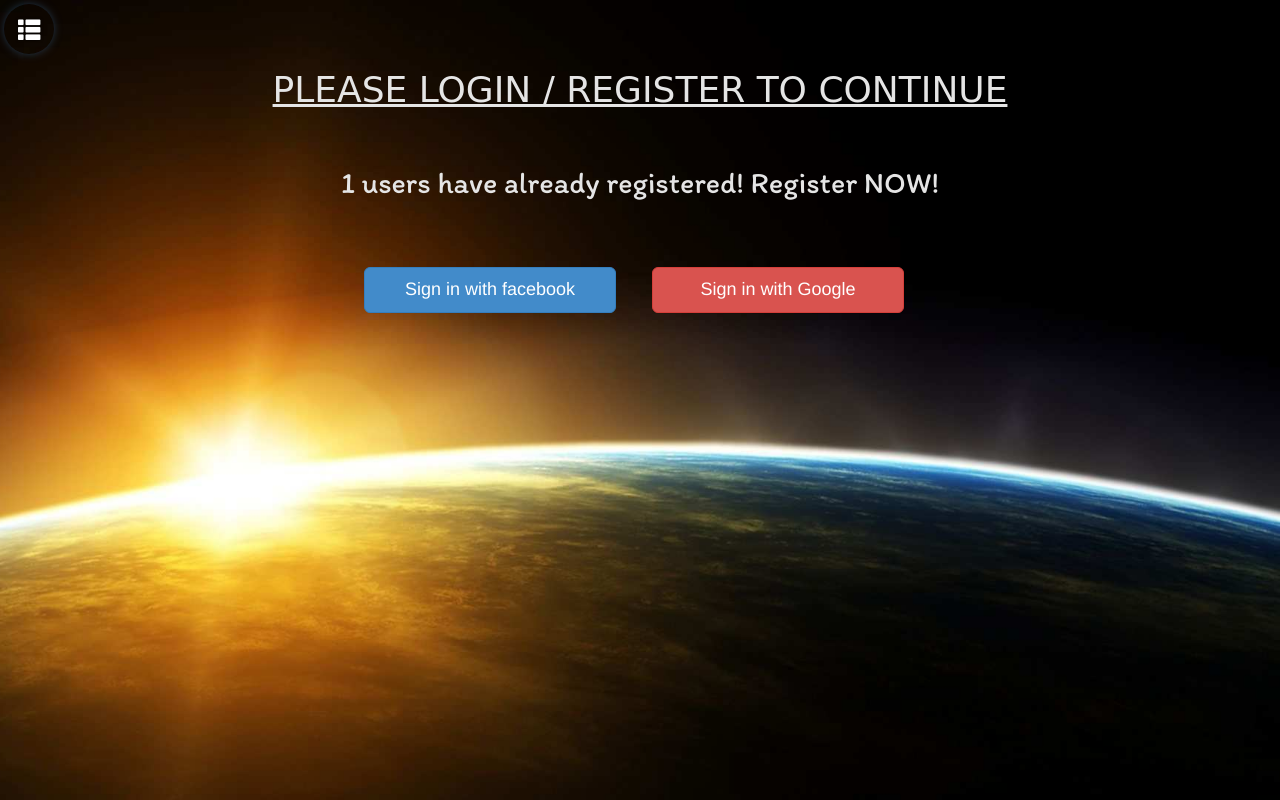
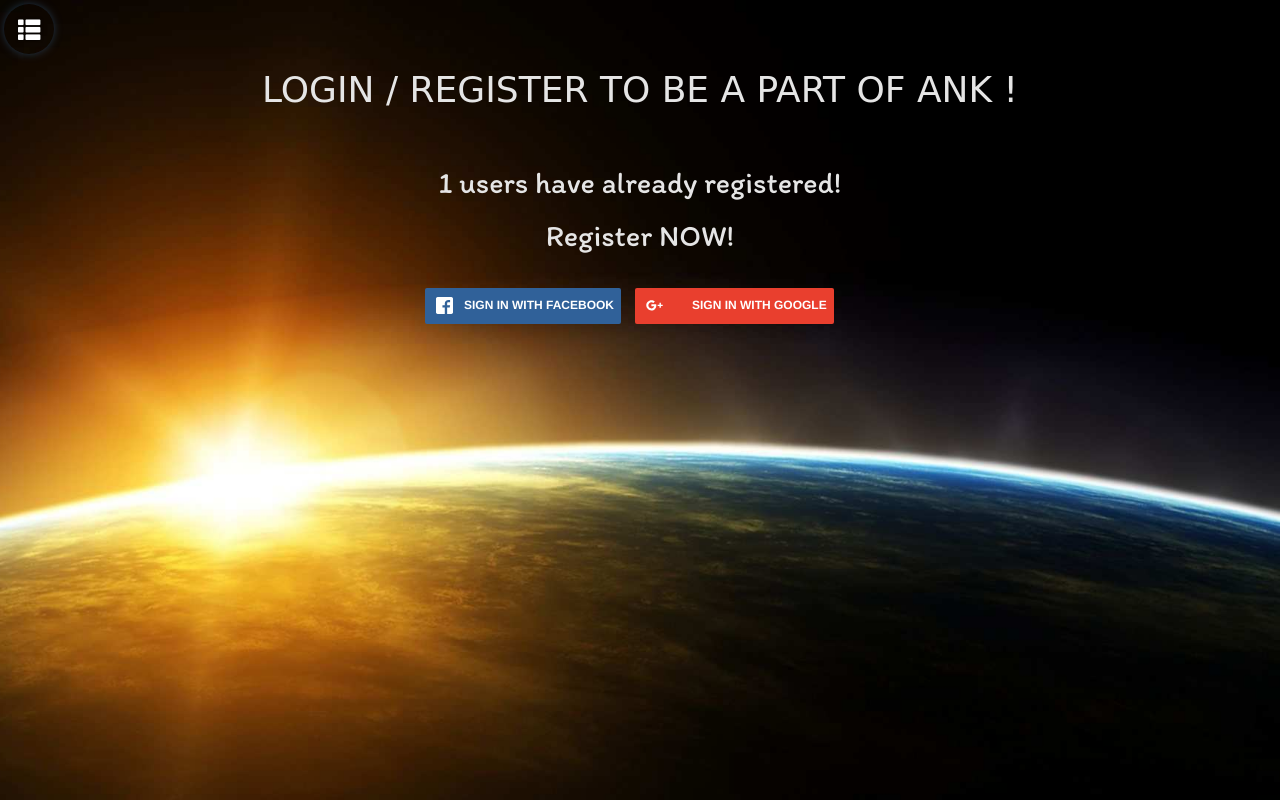
Before and after one commit to NITDgpOS/festcms, a Django app: template festflow/templates/festflow/login_page.html in a window 1280 px wide. Run offline with Django 3.2, Linux system fonts and the light colour scheme; the template is opened without the code that fills it: most values are stand-ins (such as "Sample title", 1, 10 or a date in 2020); some libraries are stand-ins or nearby versions; some web fonts are replaced.

Commit message:
Modify login buttons in login page
Modify social share buttons

Design fixes in sponsors page

Add favicon to all pages

```diff
--- a/festflow/static/css/event-view.css
+++ b/festflow/static/css/event-view.css
@@ -12,7 +12,8 @@
 #share-buttons-wrapper {
 	padding: 1em;
 	margin: 0 auto;
-	width: 15em;
+	width: 32em;
+	max-width: 100%;
 }
 
 h1{
--- a/festflow/static/css/index.css
+++ b/festflow/static/css/index.css
@@ -149,7 +149,7 @@
 	right: 0em;
 	bottom: 0em;
 	max-width: 50%;
-	width: 12em;
+	width: 6em;
 	margin: 1em 1em;
 }
 
@@ -177,6 +177,10 @@
 	background: #fff;
 }
 
+.rrssb-buttons li.rrssb-youtube a {
+	background: #fff;
+}
+
 
 @media all {
     .countdown {
--- a/festflow/static/css/login.css
+++ b/festflow/static/css/login.css
@@ -23,16 +23,31 @@
 
 #login-button-wrapper {
 	margin: 0 auto;
-	width: 42em;
+	padding: 1em;
+	width: 33em;
 	max-width: 100%;
 }
+
 h1{
 	font-family: 'Baloo Paaji', Cursive;
 	padding:1em;
 	text-transform: uppercase;
-	text-decoration: underline;
 }
+
 h2{
 
 	font-family: 'Itim', cursive;
 }
+
+.rrssb-buttons li.wow {
+	padding-right: 1em;
+	margin-top: 1em;
+}
+
+.rrssb-buttons .rrssb-facebook a .rrssb-text{
+	margin-left: 1em;
+}
+
+.rrssb-buttons .rrssb-googleplus a .rrssb-text{
+	margin-left: 2.5em;
+}
--- a/festflow/static/css/sponsors.css
+++ b/festflow/static/css/sponsors.css
@@ -13,3 +13,7 @@ h1{
 	font-size:300%;
 	color: #fff;
 }
+
+.sponsor-wrapper {
+	margin: 1em;
+}
--- a/festflow/templates/festflow/about.html
+++ b/festflow/templates/festflow/about.html
@@ -36,7 +36,7 @@
         <script src="https://oss.maxcdn.com/libs/respond.js/1.4.2/respond.min.js"></script>
         <![endif]-->
 
-
+        <link rel="shortcut icon" href="{% static "images/ico/favicon.png" %}">
     </head>
 
     <body>
--- a/festflow/templates/festflow/contact.html
+++ b/festflow/templates/festflow/contact.html
@@ -23,6 +23,8 @@
 
 	<!--[if lt IE 9]> <script src="js/html5shiv.js"></script>
 	<script src="js/respond.min.js"></script> <![endif]-->
+
+  <link rel="shortcut icon" href="{% static "images/ico/favicon.png" %}">
 </head><!-- /head-->
 
 <body>
--- a/festflow/templates/festflow/event.html
+++ b/festflow/templates/festflow/event.html
@@ -23,6 +23,7 @@
 		<!--[if IE]>
   		<script src="http://html5shiv.googlecode.com/svn/trunk/html5.js"></script>
   		<![endif]-->
+  <link rel="shortcut icon" href="{% static "images/ico/favicon.png" %}">
 </head>
 <body>
   <!-- - NAVBAR - -->
--- a/festflow/templates/festflow/login_page.html
+++ b/festflow/templates/festflow/login_page.html
@@ -20,12 +20,14 @@
 	<link href= "{% static "css/nav.css" %}" rel="stylesheet">
 	<link rel="stylesheet" type="text/css" href="https://cdnjs.cloudflare.com/ajax/libs/animate.css/3.5.2/animate.min.css">
 	<link href= "{% static "css/login.css" %}" rel="stylesheet">
+	<link rel="stylesheet" href="{% static "rrssb-master/css/rrssb.css" %}" />
 
 	<script type="text/javascript" src="https://cdnjs.cloudflare.com/ajax/libs/wow/1.1.2/wow.min.js"></script>
 	<script>
 		new WOW().init();
 	</script>
 
+	<link rel="shortcut icon" href="{% static "images/ico/favicon.png" %}">
 </head><!-- /head-->
 <body>
   <!-- - NAVBAR - -->
@@ -69,21 +71,44 @@
 			</div>
 			{% else %}
 			<!--User is not logged in-->
-			<h1>Please login / register to continue</h1>
-			<h2>{{ profiles_count }} users have already registered! Register NOW!</h2><br><br>
-			<div id="login-button-wrapper">
+			<h1>Login / Register to be a part of Ank !</h1>
+			<h2>{{ profiles_count }} users have already registered! </h2>
+			<h2>Register NOW!</h2>
+			<!--<div id="login-button-wrapper">
 				<a href="/login/facebook/?next=/">
 				<button class="btn btn-lg btn-primary center-block login-button facebook login-btn wow fadeInLeftBig" data-wow-duration="2s">
-						Sign in with facebook
+						<span class="rrssb-icon">
+									<svg xmlns="http://www.w3.org/2000/svg" viewBox="0 0 29 29"><path d="M26.4 0H2.6C1.714 0 0 1.715 0 2.6v23.8c0 .884 1.715 2.6 2.6 2.6h12.393V17.988h-3.996v-3.98h3.997v-3.062c0-3.746 2.835-5.97 6.177-5.97 1.6 0 2.444.173 2.845.226v3.792H21.18c-1.817 0-2.156.9-2.156 2.168v2.847h5.045l-.66 3.978h-4.386V29H26.4c.884 0 2.6-1.716 2.6-2.6V2.6c0-.885-1.716-2.6-2.6-2.6z"/></svg>
+								</span>Sign in with facebook
 					</button>
 				</a>
 
 				<a href="/login/google-oauth2/?next=/">
 					<button class="btn btn-lg btn-danger center-block login-button google-oauth2 login-btn wow fadeInRightBig" data-wow-duration="2s">
-						Sign in with Google
+						<span class="rrssb-icon">
+								<svg xmlns="http://www.w3.org/2000/svg" width="24" height="24" viewBox="0 0 24 24"><path d="M21 8.29h-1.95v2.6h-2.6v1.82h2.6v2.6H21v-2.6h2.6v-1.885H21V8.29zM7.614 10.306v2.925h3.9c-.26 1.69-1.755 2.925-3.9 2.925-2.34 0-4.29-2.016-4.29-4.354s1.885-4.353 4.29-4.353c1.104 0 2.014.326 2.794 1.105l2.08-2.08c-1.3-1.17-2.924-1.883-4.874-1.883C3.65 4.586.4 7.835.4 11.8s3.25 7.212 7.214 7.212c4.224 0 6.953-2.988 6.953-7.082 0-.52-.065-1.104-.13-1.624H7.614z"/></svg> </span>Sign in with Google
 					</button>
 				</a>
-			</div>
+			</div>-->
+			<div id="login-button-wrapper">
+					<ul class="rrssb-buttons">
+						<li class="wow rrssb-facebook fadeInLeftBig"  data-wow-duration="2s">
+							<a href="/login/facebook/?next=/" class="popup">
+								<span class="rrssb-icon">
+									<svg xmlns="http://www.w3.org/2000/svg" viewBox="0 0 29 29"><path d="M26.4 0H2.6C1.714 0 0 1.715 0 2.6v23.8c0 .884 1.715 2.6 2.6 2.6h12.393V17.988h-3.996v-3.98h3.997v-3.062c0-3.746 2.835-5.97 6.177-5.97 1.6 0 2.444.173 2.845.226v3.792H21.18c-1.817 0-2.156.9-2.156 2.168v2.847h5.045l-.66 3.978h-4.386V29H26.4c.884 0 2.6-1.716 2.6-2.6V2.6c0-.885-1.716-2.6-2.6-2.6z"/></svg>
+								</span>
+								<span class="rrssb-text"> Sign in with facebook</span>
+							</a>
+						</li>
+					<li class="wow rrssb-googleplus fadeInRightBig" data-wow-duration="2s">
+						<a href="/login/google-oauth2/?next=/" class="popup">
+							<span class="rrssb-icon">
+								<svg xmlns="http://www.w3.org/2000/svg" width="24" height="24" viewBox="0 0 24 24"><path d="M21 8.29h-1.95v2.6h-2.6v1.82h2.6v2.6H21v-2.6h2.6v-1.885H21V8.29zM7.614 10.306v2.925h3.9c-.26 1.69-1.755 2.925-3.9 2.925-2.34 0-4.29-2.016-4.29-4.354s1.885-4.353 4.29-4.353c1.104 0 2.014.326 2.794 1.105l2.08-2.08c-1.3-1.17-2.924-1.883-4.874-1.883C3.65 4.586.4 7.835.4 11.8s3.25 7.212 7.214 7.212c4.224 0 6.953-2.988 6.953-7.082 0-.52-.065-1.104-.13-1.624H7.614z"/></svg> </span>
+								<span class="rrssb-text"> Sign in with google</span>
+							</a>
+						</li>
+					</ul>
+				</div>
 			{% endif %}
 		</div>
 	</div>
--- a/festflow/templates/festflow/reachus.html
+++ b/festflow/templates/festflow/reachus.html
@@ -23,6 +23,8 @@
 
 	<!--[if lt IE 9]> <script src="js/html5shiv.js"></script>
 	<script src="js/respond.min.js"></script> <![endif]-->
+
+  <link rel="shortcut icon" href="{% static "images/ico/favicon.png" %}">
 </head><!-- /head-->
 
 <body>
--- a/festflow/templates/festflow/sponsors.html
+++ b/festflow/templates/festflow/sponsors.html
@@ -29,7 +29,7 @@
         <script src="https://oss.maxcdn.com/libs/respond.js/1.4.2/respond.min.js"></script>
     <![endif]-->
 
-
+    <link rel="shortcut icon" href="{% static "images/ico/favicon.png" %}">
 </head>
 
 <body>
```
Also changed, not shown: festflow/templates/festflow/event_view.html (+7 -7 lines), festflow/templates/festflow/index.html (+11 -4 lines).
